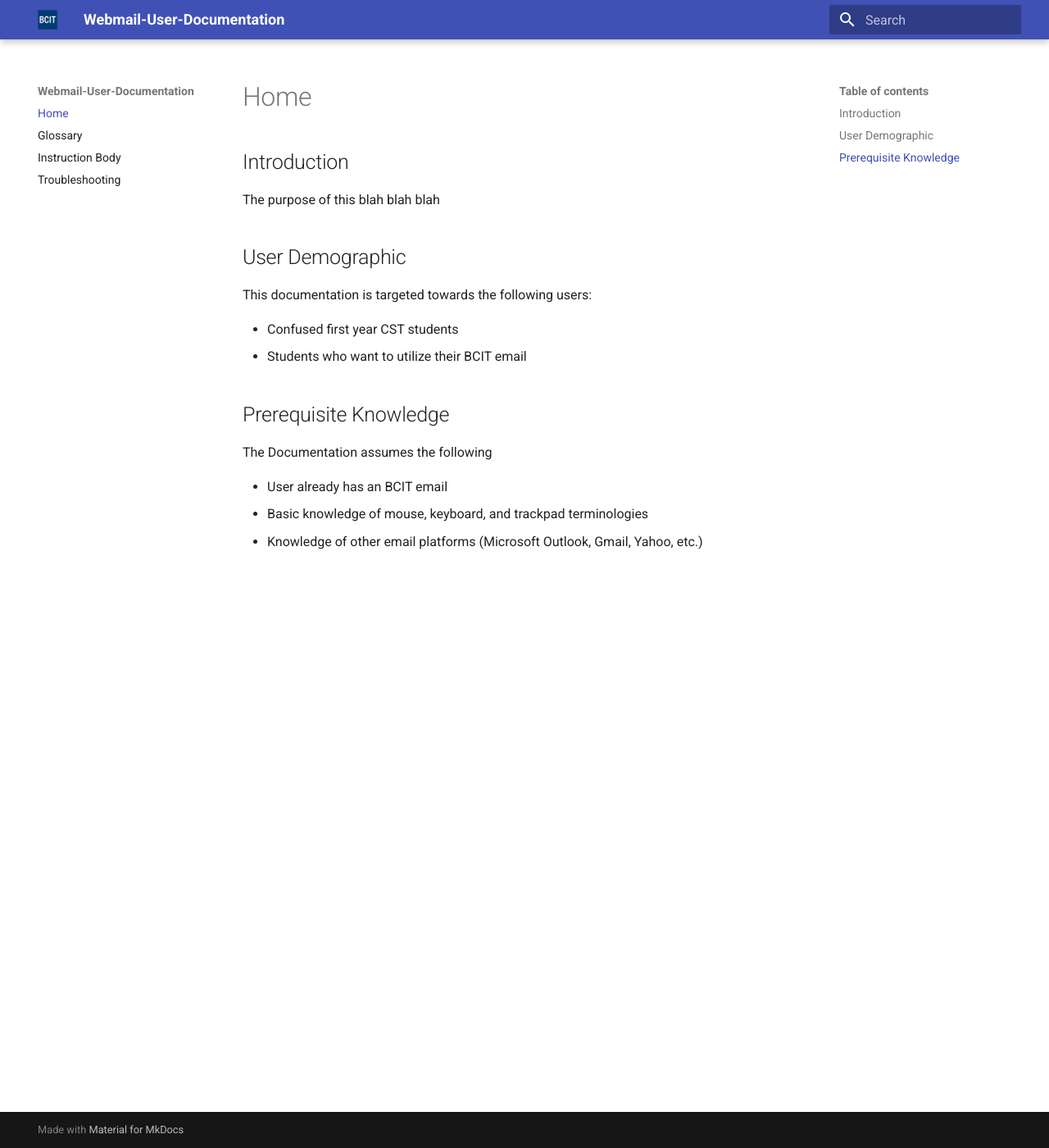
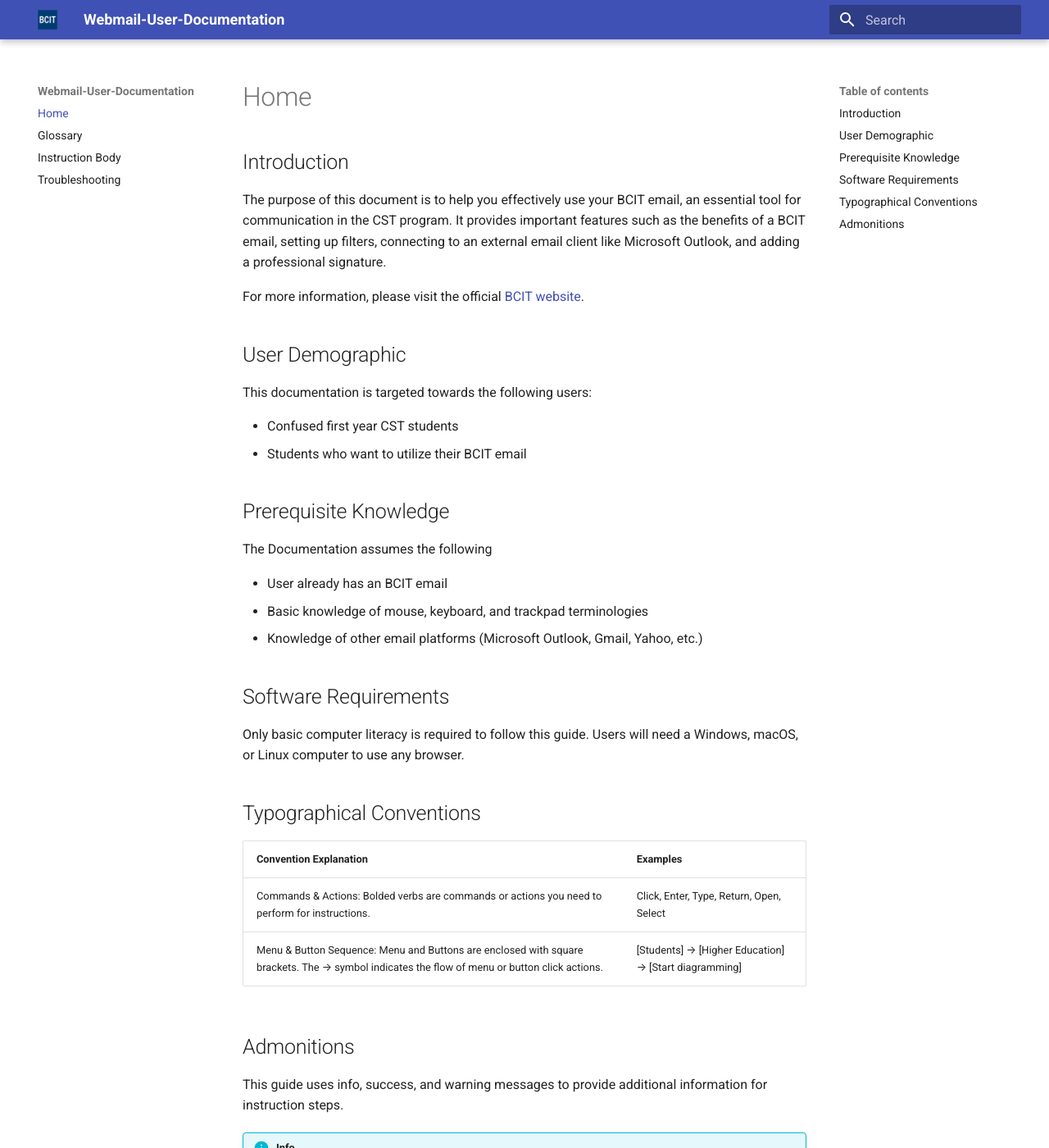
Before and after one commit to CJMCarlos/Webmail-User-Documentation, an MkDocs documentation site: the page built from docs/index.md, in a window 1280 px wide and 1400 px high. Shown: the whole window at 82% size. Built offline with MkDocs 1.6.1 and Material for MkDocs 9.7.7, drawn with Linux system fonts in a browser that asks for light colours; some of the changed text lies outside the part shown.

Commit message:
Finish home page

```diff
--- a/docs/index.md
+++ b/docs/index.md
@@ -2,7 +2,9 @@
 
 ## Introduction
 
-The purpose of this blah blah blah
+The purpose of this document is to help you effectively use your BCIT email, an essential tool for communication in the CST program. It provides important features such as the benefits of a BCIT email, setting up filters, connecting to an external email client like Microsoft Outlook, and adding a professional signature.
+
+For more information, please visit the official [BCIT website](https://kb.bcit.ca/student/logging-in-to-mybcit-125/).
 
 ## User Demographic
 
@@ -19,6 +21,34 @@ The Documentation assumes the following
 - Basic knowledge of mouse, keyboard, and trackpad terminologies
 - Knowledge of other email platforms (Microsoft Outlook, Gmail, Yahoo, etc.)
 
+## Software Requirements
+
+Only basic computer literacy is required to follow this guide. Users will need a Windows, macOS, or Linux computer to use any browser.
+
+## Typographical Conventions
+
+| Convention Explanation                                                                                                                       | Examples                                              |
+| -------------------------------------------------------------------------------------------------------------------------------------------- | ----------------------------------------------------- |
+| Commands & Actions: Bolded verbs are commands or actions you need to perform for instructions.                                               | Click, Enter, Type, Return, Open, Select              |
+| Menu & Button Sequence: Menu and Buttons are enclosed with square brackets. The → symbol indicates the flow of menu or button click actions. | [Students] → [Higher Education] → [Start diagramming] |
+
+## Admonitions
+
+This guide uses info, success, and warning messages to provide additional information for instruction steps.
+
+!!! info
+    Indicates additional information or tips.
+
+!!! success
+    Indicates what success looks like.
+
+!!! warning
+    Specifies content that must be read before proceeding.
+
+
+
+
+
 <!-- For full documentation visit [mkdocs.org](https://www.mkdocs.org).
 
 ## Commands
--- a/mkdocs.yml
+++ b/mkdocs.yml
@@ -4,3 +4,10 @@ theme:
   name: material
   logo: assets/channels4_profile.jpg
   favicon: assets/channels4_profile.jpg
+
+# MARKDOWN EXTENSIONS
+markdown_extensions:
+  - admonition
+  - pymdownx.details
+  - pymdownx.superfences
+  - tables
```
Also changed, not shown: README.md (+4 -0 lines).
